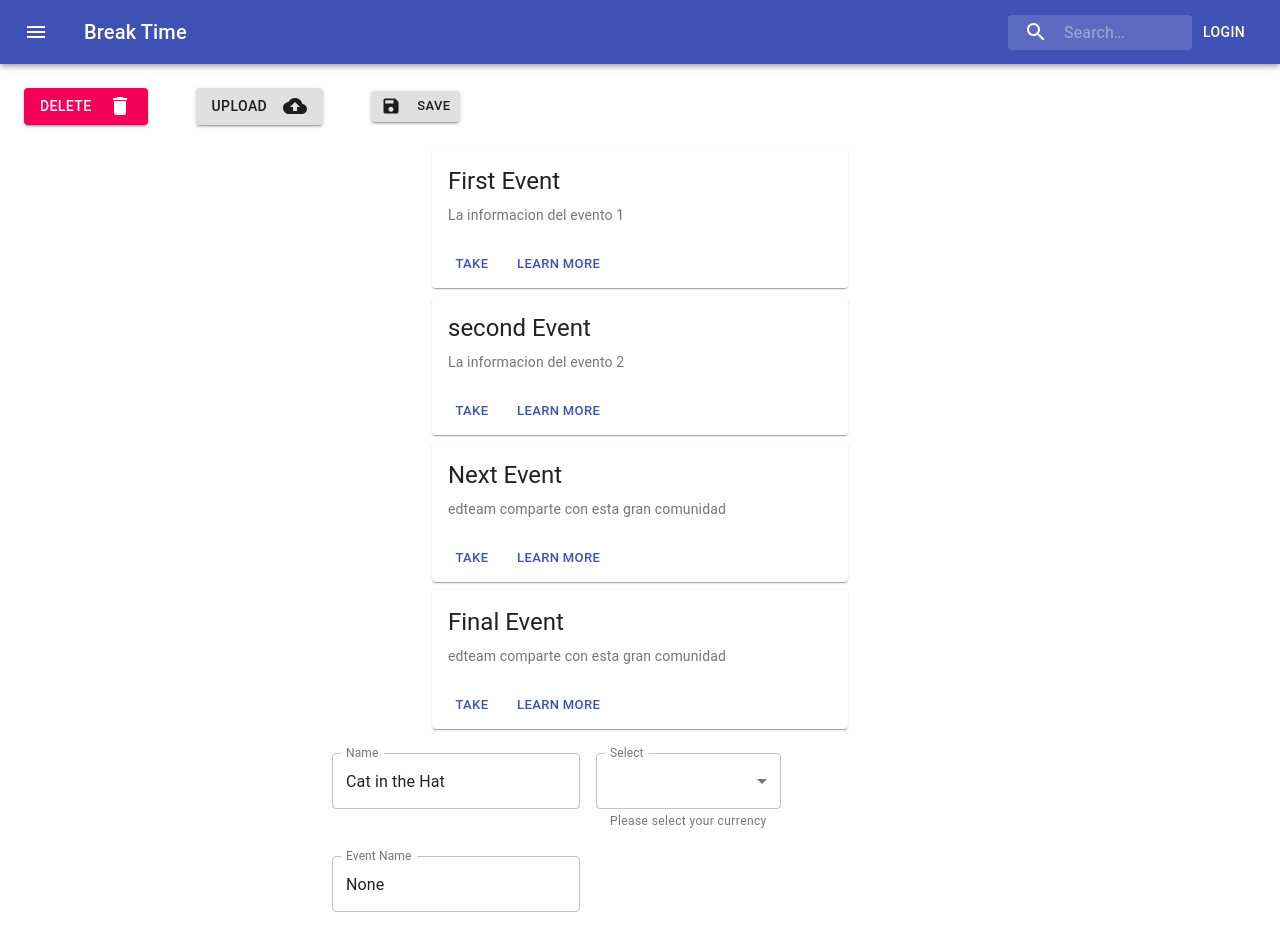
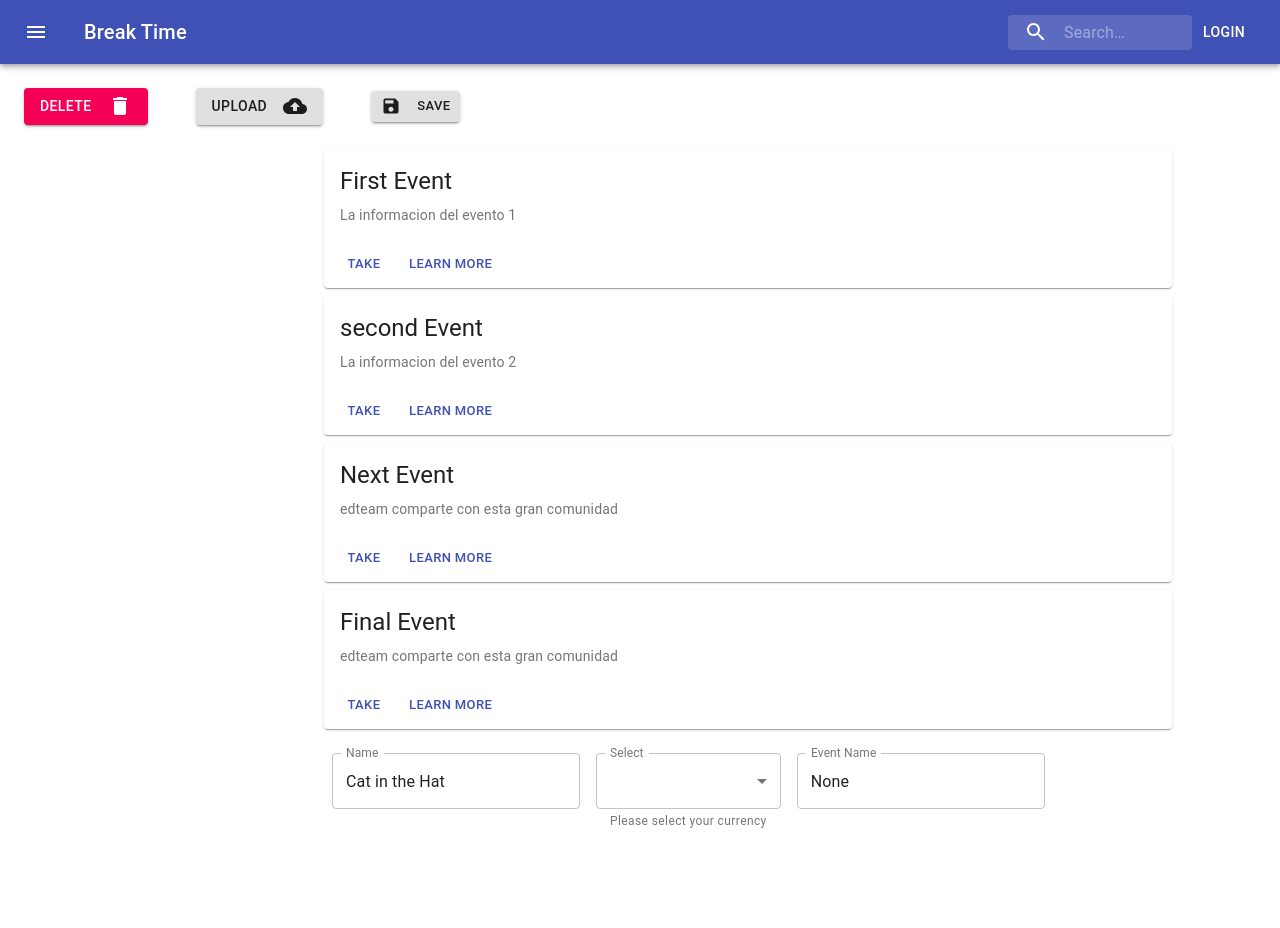
Before and after one commit to arquitectura-software/breaktime, a React (Create React App) app: page / in a window 1280 px wide. After the commit the page ends 848 px from the top, so only its background shows below. Built offline with nearby package versions, Linux system fonts and the light colour scheme; grey boxes are pictures that could not be loaded.

Commit message:
Grid Fix (Main Screen)

```diff
--- a/src/App.js
+++ b/src/App.js
@@ -52,9 +52,9 @@ class App extends Component{
     let cards = this.state.cards.map(card => {
       return (
         <Grid container  wrap="nowrap" spacing={2} >
-          <Grid item xs={8} sm={4}></Grid>
-          <Grid item xs={8} sm={4}> <Card card={card}/> </Grid>
-          <Grid item xs={8} sm={4}></Grid>
+          <Grid item xs={1} sm={3}></Grid>
+          <Grid item xs={10} sm={8}> <Card card={card}/> </Grid>
+          <Grid item xs={1} sm={1}></Grid>
         </Grid>
       )
     })
@@ -64,9 +64,9 @@ class App extends Component{
         <Buttons/>
         {cards}
         <Grid container  wrap="nowrap" spacing={2} >
-          <Grid item xs={8} sm={3}></Grid>
-          <Grid item xs={8} sm={6}> <TextField/> </Grid>
-          <Grid item xs={8} sm={3}></Grid>
+          <Grid item xs={1} sm={3}></Grid>
+          <Grid item xs={10} sm={8}> <TextField/> </Grid>
+          <Grid item xs={1} sm={1}></Grid>
         </Grid>
       </div>
     );
```
